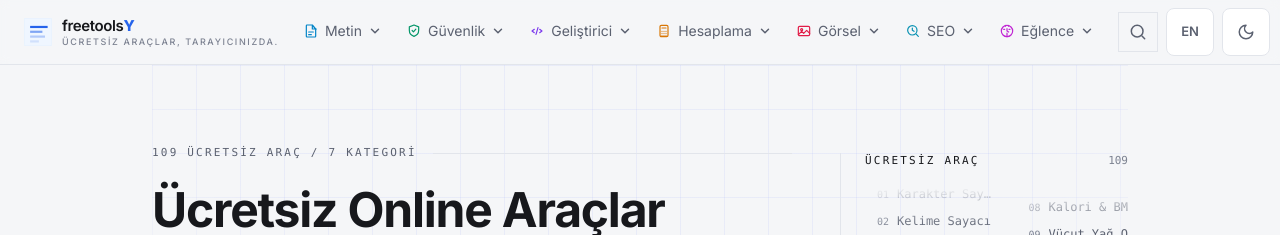
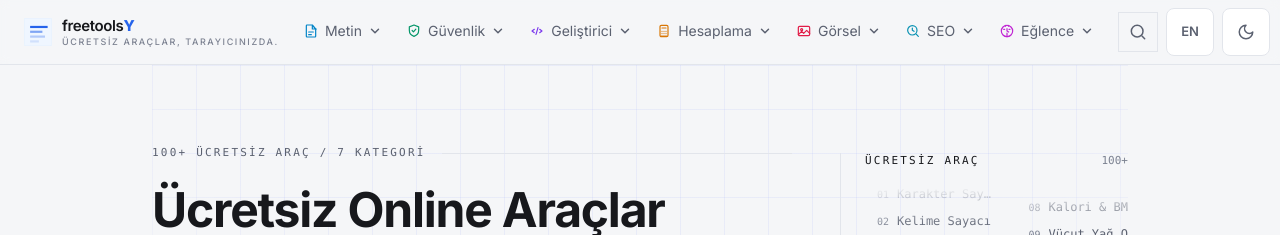
Before and after one commit to 4min-prog/freetoolsy, a Next.js app: page /tr in a window 1280 px wide. Shown: the top 235 px of the page. Built offline with nearby package versions, Linux system fonts and the light colour scheme.

Commit message:
fix: toplam arac sayisi yerine 100+ gosterimi (hero, menuler, CTA)

```diff
--- a/app/[locale]/kategoriler/[id]/page.tsx
+++ b/app/[locale]/kategoriler/[id]/page.tsx
@@ -2,7 +2,7 @@ import type { Metadata } from "next";
 import { notFound } from "next/navigation";
 import { getTranslations, setRequestLocale } from "next-intl/server";
 import { Link } from "@/i18n/navigation";
-import { categories, getToolsByCategory, tools } from "@/data/tools";
+import { categories, displayToolCount, getToolsByCategory, tools } from "@/data/tools";
 import type { Locale } from "@/i18n/routing";
 import {
   categoryPath,
@@ -185,7 +185,7 @@ export default async function CategoryPage({
         href="/"
         className="btn-accent mt-10 inline-flex items-center gap-2 rounded-lg px-5 py-2.5 text-sm font-medium text-on-accent transition-opacity hover:opacity-90"
       >
-        {t("ctaAllTools", { count: tools.length })}
+        {t("ctaAllTools", { count: displayToolCount(tools.length) })}
       </Link>
     </main>
   );
--- a/app/[locale]/page.tsx
+++ b/app/[locale]/page.tsx
@@ -9,7 +9,7 @@ import SearchBox from "@/components/SearchBox";
 import PopularStrip from "@/components/PopularStrip";
 import JsonLd from "@/components/JsonLd";
 import { Link } from "@/i18n/navigation";
-import { categories, tools } from "@/data/tools";
+import { categories, displayToolCount, tools } from "@/data/tools";
 import { toolPath } from "@/lib/paths";
 import type { Locale } from "@/i18n/routing";
 
@@ -105,7 +105,7 @@ export default async function Home({ params }: { params: { locale: string } }) {
           <div>
             <div className="flex items-center gap-4">
               <span className="font-mono text-[11px] uppercase tracking-[0.2em] text-muted">
-                {tools.length} {t("statsTools")} / {categories.length}{" "}
+                {displayToolCount(tools.length)} {t("statsTools")} / {categories.length}{" "}
                 {t("statsCategories")}
               </span>
               <span aria-hidden="true" className="h-px flex-1 bg-border" />
@@ -160,7 +160,7 @@ export default async function Home({ params }: { params: { locale: string } }) {
                 {t("statsTools")}
               </span>
               <span className="font-mono text-[11px] text-faint">
-                {String(tools.length).padStart(3, "0")}
+                {displayToolCount(tools.length)}
               </span>
             </div>
             <div className="hero-marquee-mask mt-4 flex h-[22rem] gap-5 overflow-hidden">
--- a/components/Header.tsx
+++ b/components/Header.tsx
@@ -10,7 +10,7 @@ import CategoryIcon from "./CategoryIcon";
 import ToolIcon from "./ToolIcon";
 import SearchOverlay from "./SearchOverlay";
 import { categoryTheme } from "./categoryTheme";
-import { categories, getToolsByCategory, tools } from "@/data/tools";
+import { categories, displayToolCount, getToolsByCategory, tools } from "@/data/tools";
 import { toolPath } from "@/lib/paths";
 import type { Locale } from "@/i18n/routing";
 
@@ -202,7 +202,7 @@ export default function Header() {
               >
                 {t("allTools")}
                 <span className="font-mono text-[11px] tabular-nums text-faint">
-                  {tools.length}
+                  {displayToolCount(tools.length)}
                 </span>
               </Link>
 
--- a/components/ToolExplorer.tsx
+++ b/components/ToolExplorer.tsx
@@ -6,7 +6,7 @@ import ToolCard from "@/components/ToolCard";
 import CategoryIcon from "@/components/CategoryIcon";
 import { Link } from "@/i18n/navigation";
 import { categoryTheme } from "@/components/categoryTheme";
-import { categories, getToolsByCategory, tools } from "@/data/tools";
+import { categories, displayToolCount, getToolsByCategory, tools } from "@/data/tools";
 import { categoryPath } from "@/lib/paths";
 import type { Locale } from "@/i18n/routing";
 
@@ -115,7 +115,7 @@ export default function ToolExplorer() {
                 {t("tabAll")}
               </span>
               <span className="font-mono text-[11px] tabular-nums text-faint transition-colors group-hover:text-muted">
-                {tools.length}
+                {displayToolCount(tools.length)}
               </span>
             </button>
             {categories.map((category) => {
--- a/data/tools.ts
+++ b/data/tools.ts
@@ -810,6 +810,11 @@ export function getToolsByCategory(category: string): Tool[] {
   return tools.filter((tool) => tool.category === category);
 }
 
+export function displayToolCount(count: number): string {
+  if (count < 100) return String(count);
+  return `${Math.floor(count / 100) * 100}+`;
+}
+
 const NEW_TOOL_DAYS = 30;
 
 export function isToolNew(tool: Tool, now: Date = new Date()): boolean {
```
